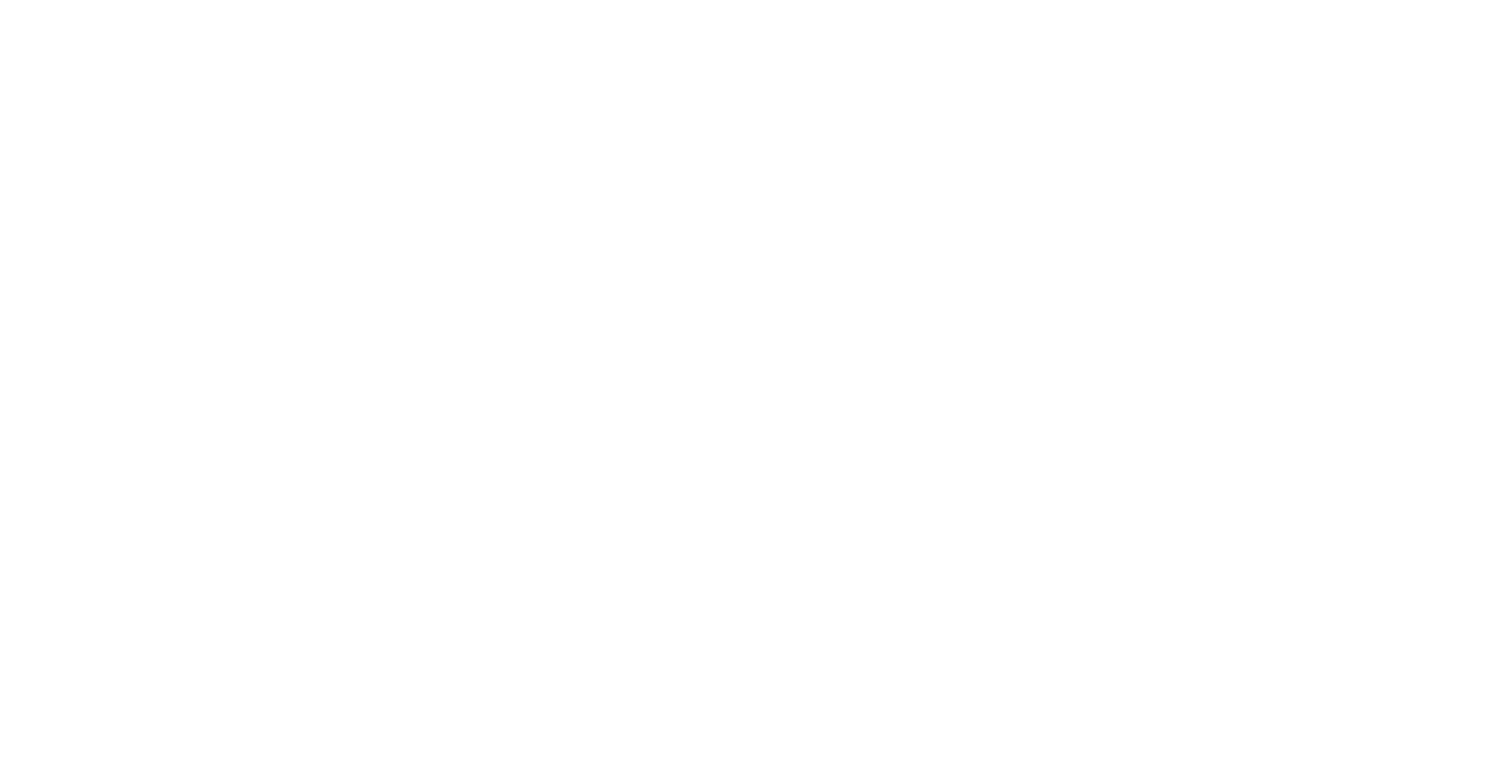
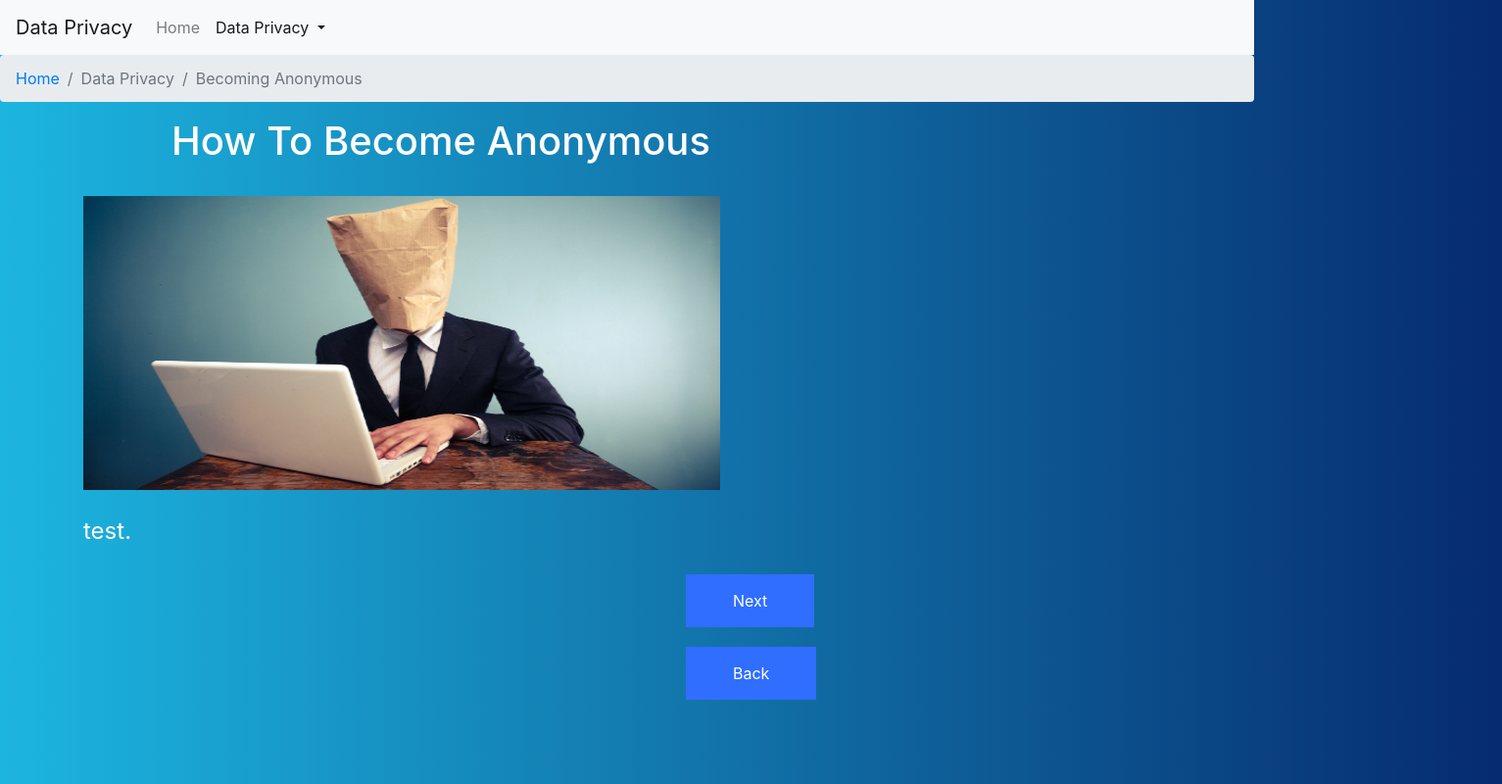
Before and after one commit to km759/DataPrivacy, a plain HTML site: page docs/anonymous.html in a window 1280 px wide. Shown: the whole page at 98% size, 1533 px wide, since content can reach past the window. Drawn offline with nearby package versions, Linux system fonts and the light colour scheme.

Commit message:
Feature: Added pictures, dummy text and fixed all of the links and text.

```diff
--- a/docs/anonymous.html
+++ b/docs/anonymous.html
@@ -1,10 +1,119 @@
-<!DOCTYPE html>
+<!doctype html>
 <html lang="en">
 <head>
-    <meta charset="UTF-8">
-    <title>Title</title>
+
+    <style>
+        .button {
+            border: none;
+            color: white;
+            padding: 15px 48px;
+            text-align: center;
+            text-decoration: none;
+            display: inline-block;
+            font-size: 16px;
+            margin: 10px 700px;
+            cursor: pointer;
+        }
+
+        .button1 {background-color: #306EFF;}
+        .button2 {background-color: #306EFF;}
+
+        p{
+            color: white;
+            font-size: 1.5rem;
+        }
+
+        h1{
+            color: white;
+            text-align: center;
+        }
+
+
+    </style>
+
+
+    <!-- Required meta tags -->
+    <meta charset="utf-8">
+    <meta name="viewport" content="width=device-width, initial-scale=1, shrink-to-fit=no">
+
+    <!-- Bootstrap CSS -->
+    <link rel="stylesheet" href="https://stackpath.bootstrapcdn.com/bootstrap/4.5.2/css/bootstrap.min.css" integrity="sha384-JcKb8q3iqJ61gNV9KGb8thSsNjpSL0n8PARn9HuZOnIxN0hoP+VmmDGMN5t9UJ0Z" crossorigin="anonymous">
+
+    <link rel="stylesheet" href="style.css">
+
+    <title>Becoming Anonymous</title>
 </head>
 <body>
+<nav class="navbar navbar-expand-lg navbar-light bg-light">
+    <a class="navbar-brand">Data Privacy</a>
+    <button class="navbar-toggler" type="button" data-toggle="collapse" data-target="#navbarNav" aria-controls="navbarNav" aria-expanded="false" aria-label="Toggle navigation">
+        <span class="navbar-toggler-icon"></span>
+    </button>
+    <div class="collapse navbar-collapse" id="navbarNav">
+        <ul class="navbar-nav">
+            <li class="nav-item">
+                <a class="nav-link" href="index.html">Home</a>
+            </li>
+            <li class="nav-item active dropdown">
+                <a class="nav-link dropdown-toggle" href="#" id="navbarDropdownMenuLink" role="button" data-toggle="dropdown" aria-haspopup="true" aria-expanded="false">
+                    Data Privacy
+                </a>
+                <div class="dropdown-menu" aria-labelledby="navbarDropdownMenuLink">
+                    <a class="dropdown-item" href="anonymous.html">Becoming Anonymous<span class="sr-only">(current)</span></a>
+                    <a class="dropdown-item" href="surveillance.html">Surveillance</a>
+                    <a class="dropdown-item" href="snowden.html">Edward Snowden</a>
+                    <a class="dropdown-item" href="fingerprint.html">Browser Fingerprinting</a>
+                    <a class="dropdown-item" href="tracked.html">How You Are Tracked</a>
+                    <a class="dropdown-item" href="facebook.html">Facebook Dilemma</a>
+                    <a class="dropdown-item" href="alike.html">Look Alike Analysis</a>
+                    <a class="dropdown-item" href="legal.html">Legal Aspects of Online Privacy</a>
+                    <a class="dropdown-item" href="opinion.html">Why You Should Care</a>
+                </div>
+            </li>
+        </ul>
+    </div>
+</nav>
+<ol class="breadcrumb">
+    <li class="breadcrumb-item"><a href="index.html">Home</a></li>
+    <li class="breadcrumb-item active" aria-current="page">Data Privacy</li>
+    <li class="breadcrumb-item active" aria-current="page">Becoming Anonymous</li>
+</ol>
 
+<div class="container">
+
+
+
+    <div class="row">
+        <div class="col-8">
+            <h1>How To Become Anonymous</h1>
+
+            <br>
+            <div class="image">
+                <img src="anonymous2.jpg">
+            </div>
+            </br>
+
+            <p>
+                test.
+            </p>
+
+        </div>
+
+    </div>
+</div>
+
+<!-- Optional JavaScript -->
+<!-- jQuery first, then Popper.js, then Bootstrap JS -->
+<script src="https://code.jquery.com/jquery-3.5.1.slim.min.js" integrity="sha384-DfXdz2htPH0lsSSs5nCTpuj/zy4C+OGpamoFVy38MVBnE+IbbVYUew+OrCXaRkfj" crossorigin="anonymous"></script>
+<script src="https://cdn.jsdelivr.net/npm/popper.js@1.16.1/dist/umd/popper.min.js" integrity="sha384-9/reFTGAW83EW2RDu2S0VKaIzap3H66lZH81PoYlFhbGU+6BZp6G7niu735Sk7lN" crossorigin="anonymous"></script>
+<script src="https://stackpath.bootstrapcdn.com/bootstrap/4.5.2/js/bootstrap.min.js" integrity="sha384-B4gt1jrGC7Jh4AgTPSdUtOBvfO8shuf57BaghqFfPlYxofvL8/KUEfYiJOMMV+rV" crossorigin="anonymous"></script>
 </body>
+
+<footer>
+    <div>
+        <a href="surveillance.html" class="button button1">Next </a>
+        <a href="index.html" class="button button2">Back</a>
+    </div>
+</footer>
+
 </html>
```
Also changed, not shown: docs/anonymous2.jpg (added).
